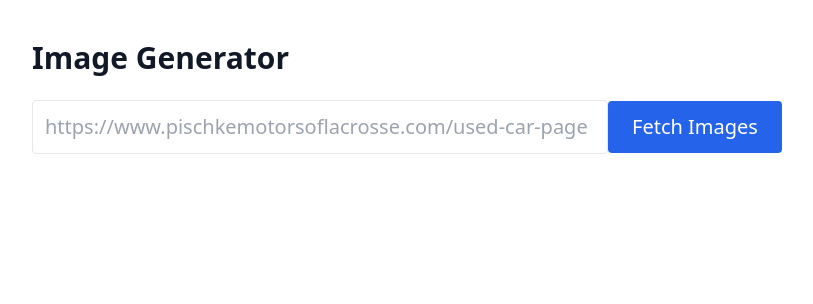
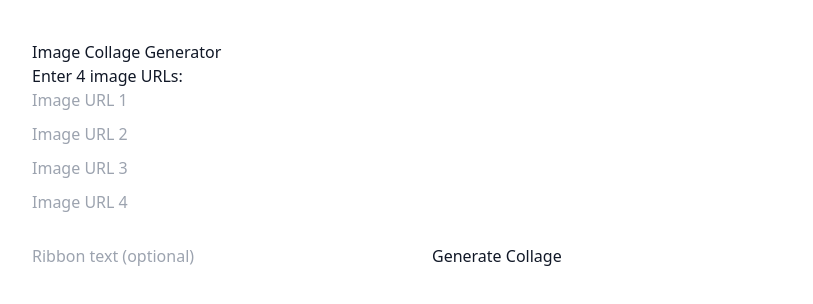
Before and after one commit to brettkues/cardealer-ai, a Next.js app: page /generator in a window 1280 px wide. Shown: the top 304 px of the page, without its empty margins (8-821 px from the left). Built offline with nearby package versions, Linux system fonts and the light colour scheme.

Commit message:
Update page.js

```diff
--- a/app/generator/page.js
+++ b/app/generator/page.js
@@ -1,93 +1,83 @@
 "use client";
+
 import { useState } from "react";
 
 export default function GeneratorPage() {
-  const [url, setUrl] = useState("");
-  const [images, setImages] = useState([]);
-  const [selected, setSelected] = useState([]);
+  const [images, setImages] = useState(["", "", "", ""]);
   const [loading, setLoading] = useState(false);
+  const [resultUrl, setResultUrl] = useState(null);
+  const [ribbonText, setRibbonText] = useState("");
 
-  async function fetchImages() {
+  async function generateCollage() {
     setLoading(true);
-    setImages([]);
-    setSelected([]);
+    setResultUrl(null);
 
-    try {
-      const res = await fetch("/api/scrape", {
-        method: "POST",
-        body: JSON.stringify({ url }),
-      });
+    const res = await fetch("/api/collage", {
+      method: "POST",
+      headers: { "Content-Type": "application/json" },
+      body: JSON.stringify({
+        images,
+        ribbonText,
+      }),
+    });
 
-      const data = await res.json();
-      console.log("API Response:", data);
+    if (!res.ok) {
+      alert("Failed to generate collage.");
+      setLoading(false);
+      return;
+    }
 
-      if (data.images && data.images.length > 0) {
-        setImages(data.images);
-      } else {
-        alert("No vehicle images found on that page.");
-      }
-    } catch (err) {
-      alert("Error fetching images.");
-    }
+    const blob = await res.blob();
+    const url = URL.createObjectURL(blob);
+    setResultUrl(url);
 
     setLoading(false);
   }
 
-  function toggleSelect(src) {
-    setSelected((prev) => {
-      if (prev.includes(src)) {
-        return prev.filter((img) => img !== src);
-      }
-      if (prev.length < 4) {
-        return [...prev, src];
-      }
-      alert("You can only select 4 images.");
-      return prev;
-    });
+  function handleImageChange(index, value) {
+    const newArr = [...images];
+    newArr[index] = value;
+    setImages(newArr);
   }
 
   return (
-    <div className="p-10 text-xl">
-      <h1 className="text-3xl font-bold mb-6">Image Generator</h1>
+    <div style={{ padding: 40 }}>
+      <h1>Image Collage Generator</h1>
+
+      <p>Enter 4 image URLs:</p>
+
+      {images.map((img, i) => (
+        <input
+          key={i}
+          type="text"
+          placeholder={`Image URL ${i + 1}`}
+          value={img}
+          onChange={(e) => handleImageChange(i, e.target.value)}
+          style={{ display: "block", marginBottom: 10, width: "400px" }}
+        />
+      ))}
 
       <input
         type="text"
-        placeholder="https://www.pischkemotorsoflacrosse.com/used-car-page"
-        value={url}
-        onChange={(e) => setUrl(e.target.value)}
-        className="border p-3 w-full max-w-xl rounded mb-6"
+        placeholder="Ribbon text (optional)"
+        value={ribbonText}
+        onChange={(e) => setRibbonText(e.target.value)}
+        style={{ marginTop: 10, width: "400px" }}
       />
 
       <button
-        onClick={fetchImages}
-        className="bg-blue-600 text-white px-6 py-3 rounded"
+        onClick={generateCollage}
+        disabled={loading}
+        style={{ marginTop: 20 }}
       >
-        {loading ? "Fetching..." : "Fetch Images"}
+        {loading ? "Generating..." : "Generate Collage"}
       </button>
 
-      {/* IMAGE GRID */}
-      <div className="grid grid-cols-2 md:grid-cols-4 gap-4 mt-10">
-        {images.map((src, i) => {
-          const isSelected = selected.includes(src);
-          return (
-            <div
-              key={i}
-              onClick={() => toggleSelect(src)}
-              className={`cursor-pointer border-4 ${
-                isSelected ? "border-blue-600" : "border-transparent"
-              }`}
-            >
-              <img src={src} className="w-full h-auto" />
-            </div>
-          );
-        })}
-      </div>
-
-      {/* COLLAGE BUTTON */}
-      {selected.length === 4 && (
-        <button className="bg-green-600 text-white px-6 py-3 rounded mt-6">
-          Build Collage
-        </button>
+      {resultUrl && (
+        <div style={{ marginTop: 20 }}>
+          <h3>Generated Image:</h3>
+          <img src={resultUrl} alt="Collage result" style={{ maxWidth: "100%" }} />
+        </div>
       )}
     </div>
   );
```
